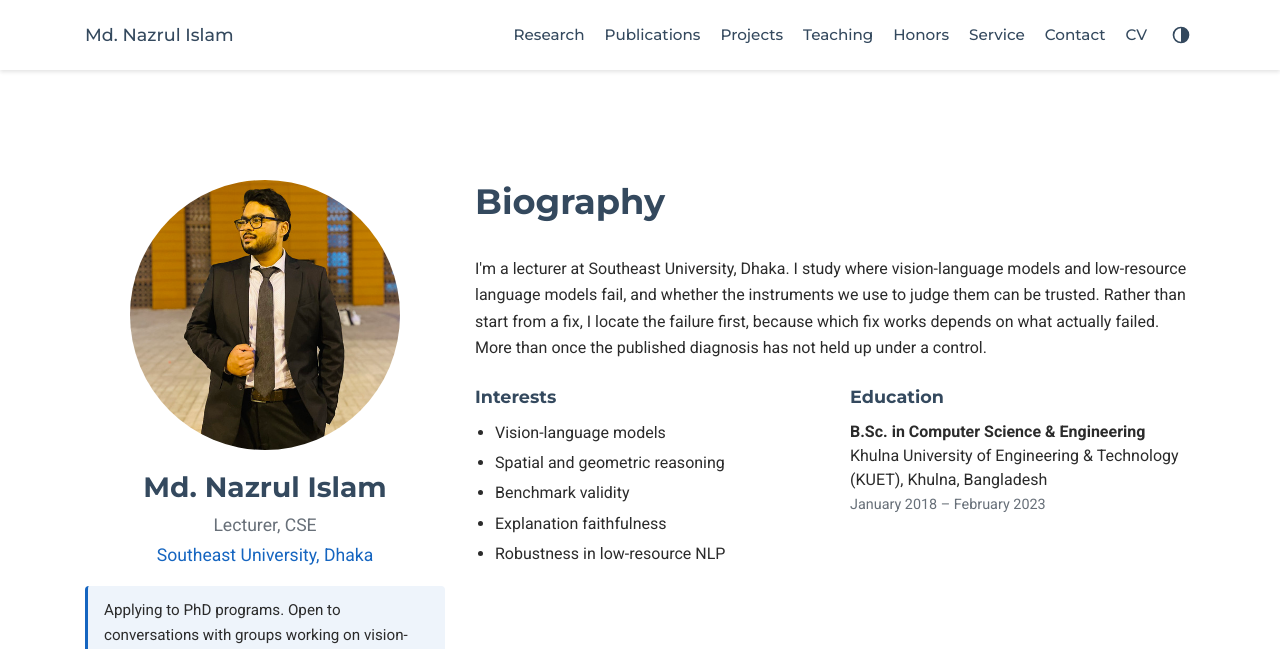
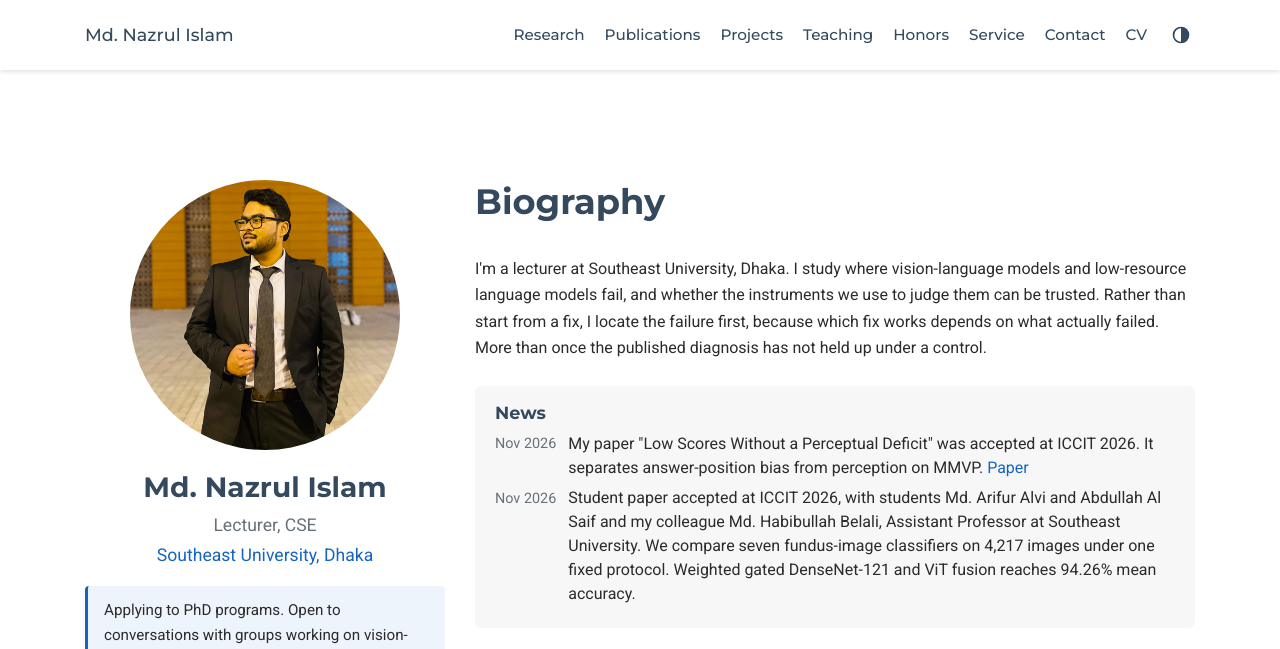
Before and after one commit to nazrul-99/nazrul-99.github.io, a plain HTML site: page index.html in a window 1280 px wide. Shown: the top 649 px of the page. Drawn offline with Linux system fonts and the light colour scheme.

Commit message:
Add ICCIT 2026 acceptance news

```diff
--- a/index.html
+++ b/index.html
@@ -124,6 +124,15 @@
     <div class="about-main">
       <h1 class="section-title">Biography</h1>
       <p class="bio">I&#39;m a lecturer at Southeast University, Dhaka. I study where vision-language models and low-resource language models fail, and whether the instruments we use to judge them can be trusted. Rather than start from a fix, I locate the failure first, because which fix works depends on what actually failed. More than once the published diagnosis has not held up under a control.</p>
+      <div class="news" id="news">
+        <h2 class="label">News</h2>
+        <ul class="news-list">
+          <li><span class="news-date">Nov 2026</span><span>My paper &#34;Low Scores Without a Perceptual Deficit&#34; was accepted at ICCIT 2026. It separates answer-position bias from perception on MMVP.
+ <a href="#mmvp-position-bias">Paper</a></span></li>
+          <li><span class="news-date">Nov 2026</span><span>Student paper accepted at ICCIT 2026, with students Md. Arifur Alvi and Abdullah Al Saif and my colleague Md. Habibullah Belali, Assistant Professor at Southeast University. We compare seven fundus-image classifiers on 4,217 images under one fixed protocol. Weighted gated DenseNet-121 and ViT fusion reaches 94.26% mean accuracy.
+</span></li>
+        </ul>
+      </div>
       <div class="about-cols">
         <div>
           <h2 class="label">Interests</h2>
```
Also changed, not shown: 1 other file.
